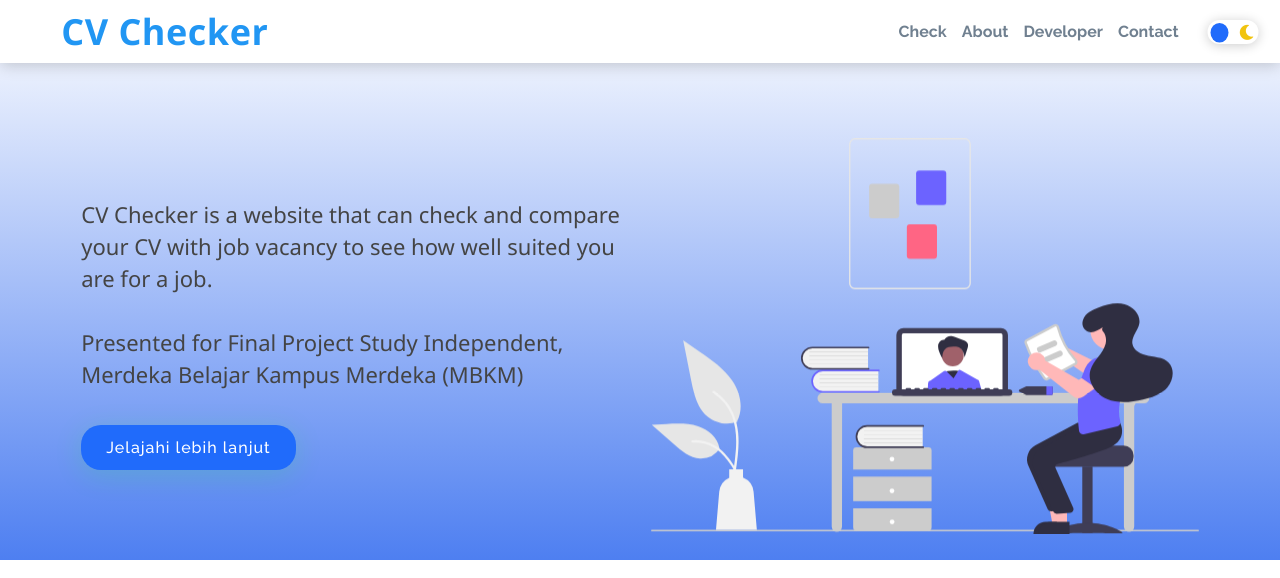
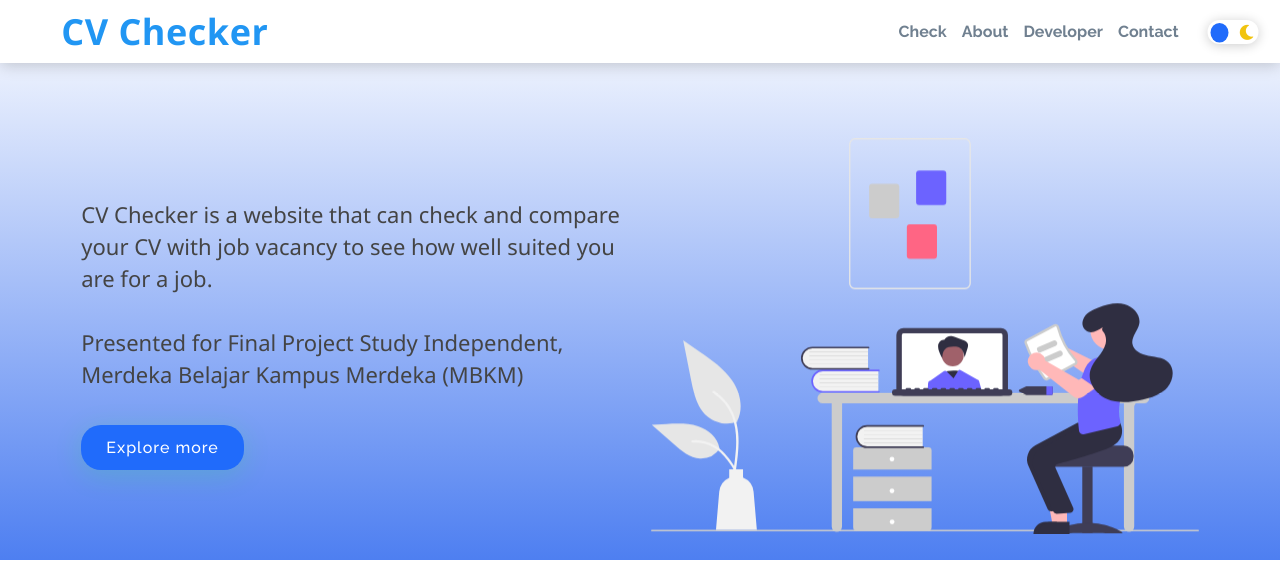
Before and after one commit to Madd-G/resumecheckerapp, a Flask app: page / in a window 1280 px wide. Shown: the top 578 px of the page. Run offline with Flask 2, Linux system fonts and the light colour scheme; parts of the project's set-up code (start-up, migrations or seed data) failed here and were passed over; some libraries are stand-ins or nearby versions.

Commit message:
minor updated

```diff
--- a/templates/index.html
+++ b/templates/index.html
@@ -65,7 +65,7 @@
                     <br><br>
                     Presented for Final Project Study Independent, Merdeka Belajar Kampus Merdeka (MBKM)</h2>
                 <div class="d-flex">
-                    <a href="#check" class="btn-courses">Jelajahi lebih lanjut</a>
+                    <a href="#about" class="btn-courses">Explore more</a>
                 </div>
             </div>
             <div class="col-lg-6 order-1 order-lg-2 hero-img">
```
